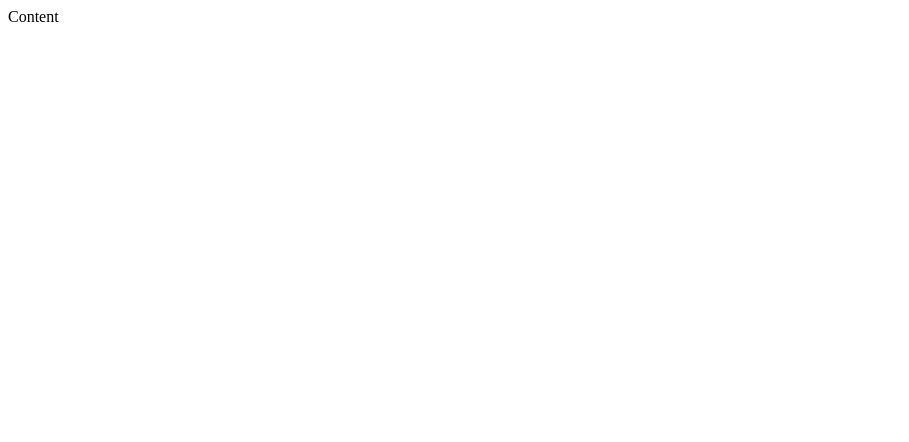
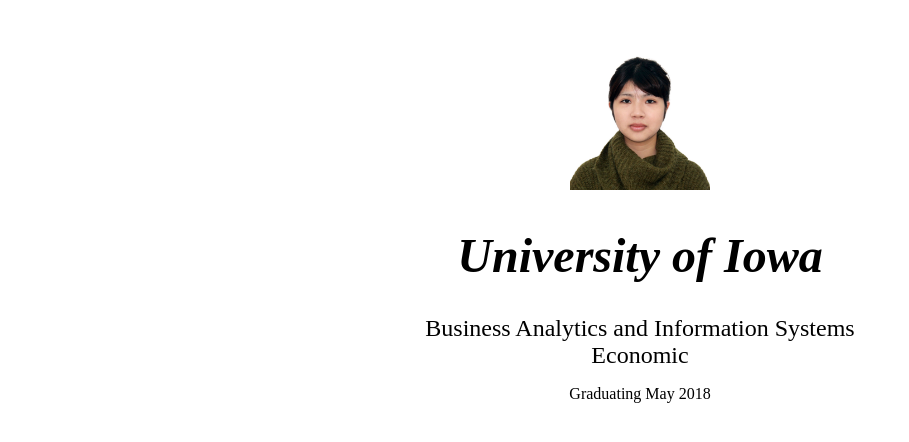
Before and after one commit to paris1017/HW2, a plain HTML site: page resume.html in a window 1280 px wide. Shown: the whole page, without its empty margins (0-909 px from the left). Drawn offline with Linux system fonts and the light colour scheme.

Commit message:
Added data and photos to both pages

```diff
--- a/resume.html
+++ b/resume.html
@@ -4,12 +4,24 @@
 <head>
     <meta charset="utf-8">
     <title> Paris Guo's resume</title>
+	<img src=visa.jpg alt= "Photo" width="140px" />
+		<link rel="stylesheet" type="text/css" href="style.css" />
 </head>
 
 
   <body>
-Content
 
+  <h1>
+	  University of Iowa
+  </h1>
+
+  Business Analytics and Information Systems
+  <br>
+  Economic
+
+ <p>
+	 Graduating May 2018
+ </p>
   </body>
 
 
--- /dev/null
+++ b/style.css
@@ -0,0 +1,19 @@
+body 	{
+
+	     color: black;
+	     background-color: white;
+	     font-size: 18pt;
+	     font-family: Veranda; Geneva, Arial, Helvetica, sans-serif;
+		 text-align: center;
+		 margin-top: 30px;
+		 margin-bottom: 100px;
+		 margin-right:50px;
+		 margin-left:50px;
+		 padding-top:20px;
+	}
+
+div 	{  background-color:white; }
+
+p 	{  color: black; font-size: 12pt; }
+
+h1 	{  font-style:italic; font-weight:bold; }
```
Also changed, not shown: index.html (+1 -0 lines), visa.jpg (added).
